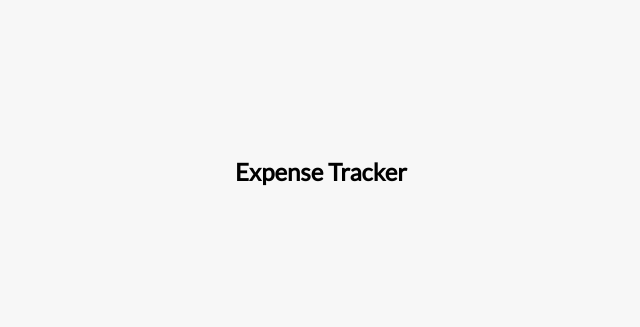
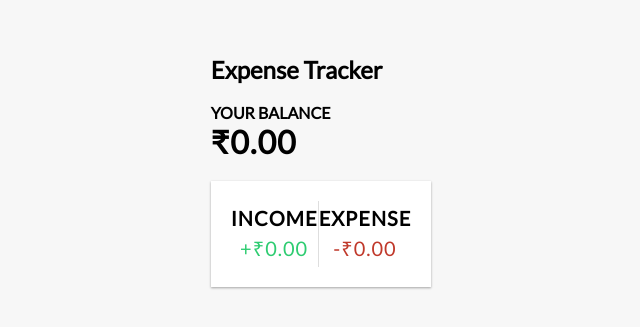
Before and after one commit to keshav29grover/expense-tracker, a React (Create React App) app: page / in a window 1280 px wide. Shown: the part 229-556 px from the top of the page, without its empty margins (319-959 px from the left). Built offline with nearby package versions, Linux system fonts and the light colour scheme.

Commit message:
Add Income-Expenses component

```diff
--- a/src/App.js
+++ b/src/App.js
@@ -1,11 +1,15 @@
 
 import './App.css';
 import Header from './components/Header';
+import Balance from './components/Balance';
+import IncomeExpenses from './components/IncomeExpenses';
 
 function App() {
   return (
     <div>
       <Header />
+      <Balance />
+      <IncomeExpenses />
     </div>
   );
 }
--- a/src/components/Balance.js
+++ b/src/components/Balance.js
@@ -0,0 +1,16 @@
+import React from 'react'
+
+const Balance = () => {
+  return (
+    <>
+        <h4>
+            Your Balance
+        </h4>
+        <h1 id='balance'>
+            ₹0.00
+        </h1>
+    </>
+  )
+}
+
+export default Balance
--- /dev/null
+++ b/src/components/IncomeExpenses.js
@@ -0,0 +1,18 @@
+import React from 'react'
+
+const IncomeExpenses = () => {
+  return (
+    <div class="inc-exp-container">
+        <div>
+            <h4 class="money">Income</h4>
+            <p id="money-plus" class="money plus">+₹0.00</p>
+        </div>
+        <div>
+            <h4 class="money">Expense</h4>
+            <p id="money-minus" class="money minus">-₹0.00</p>
+        </div>
+    </div>
+  )
+}
+
+export default IncomeExpenses
```
